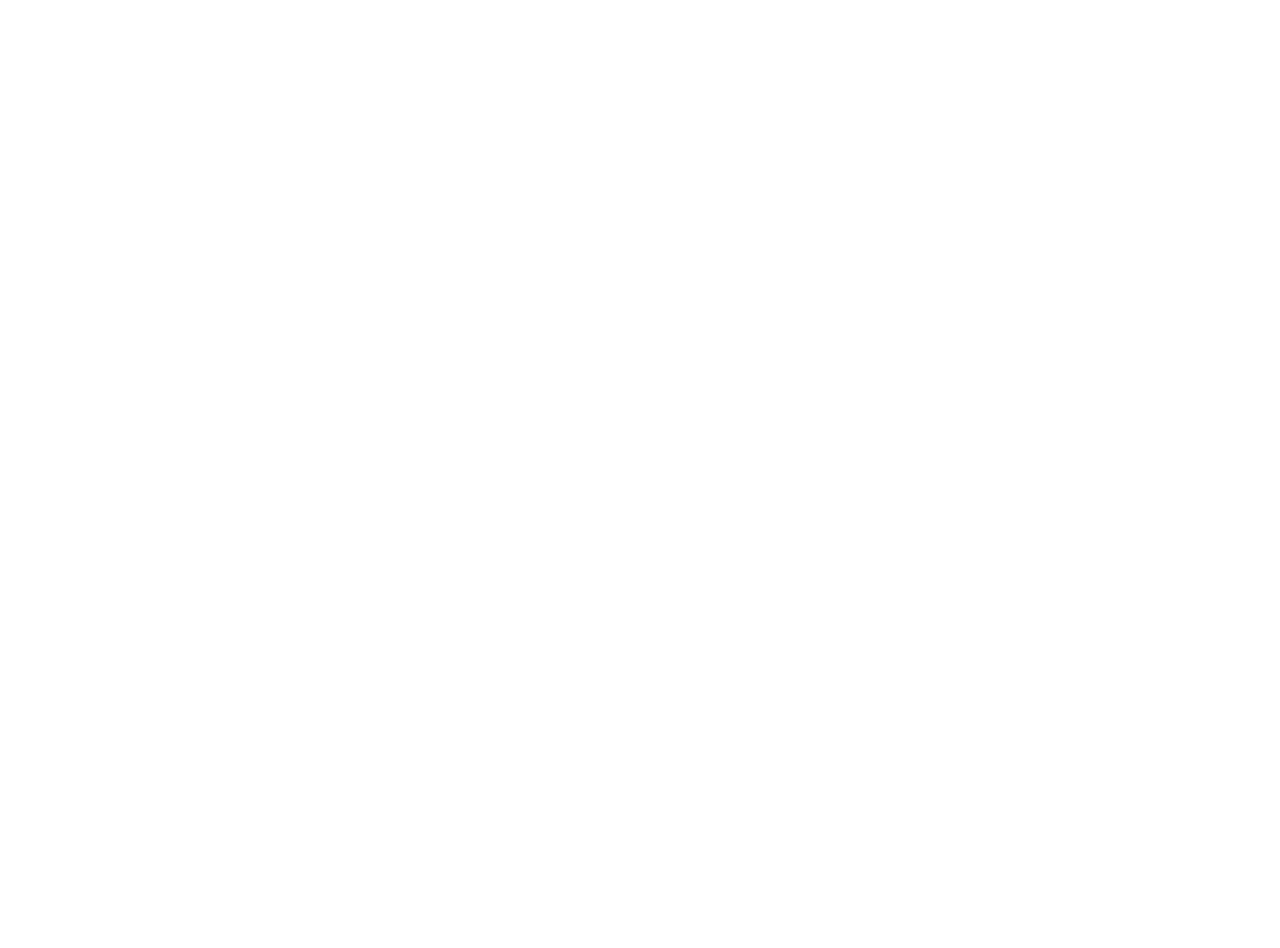
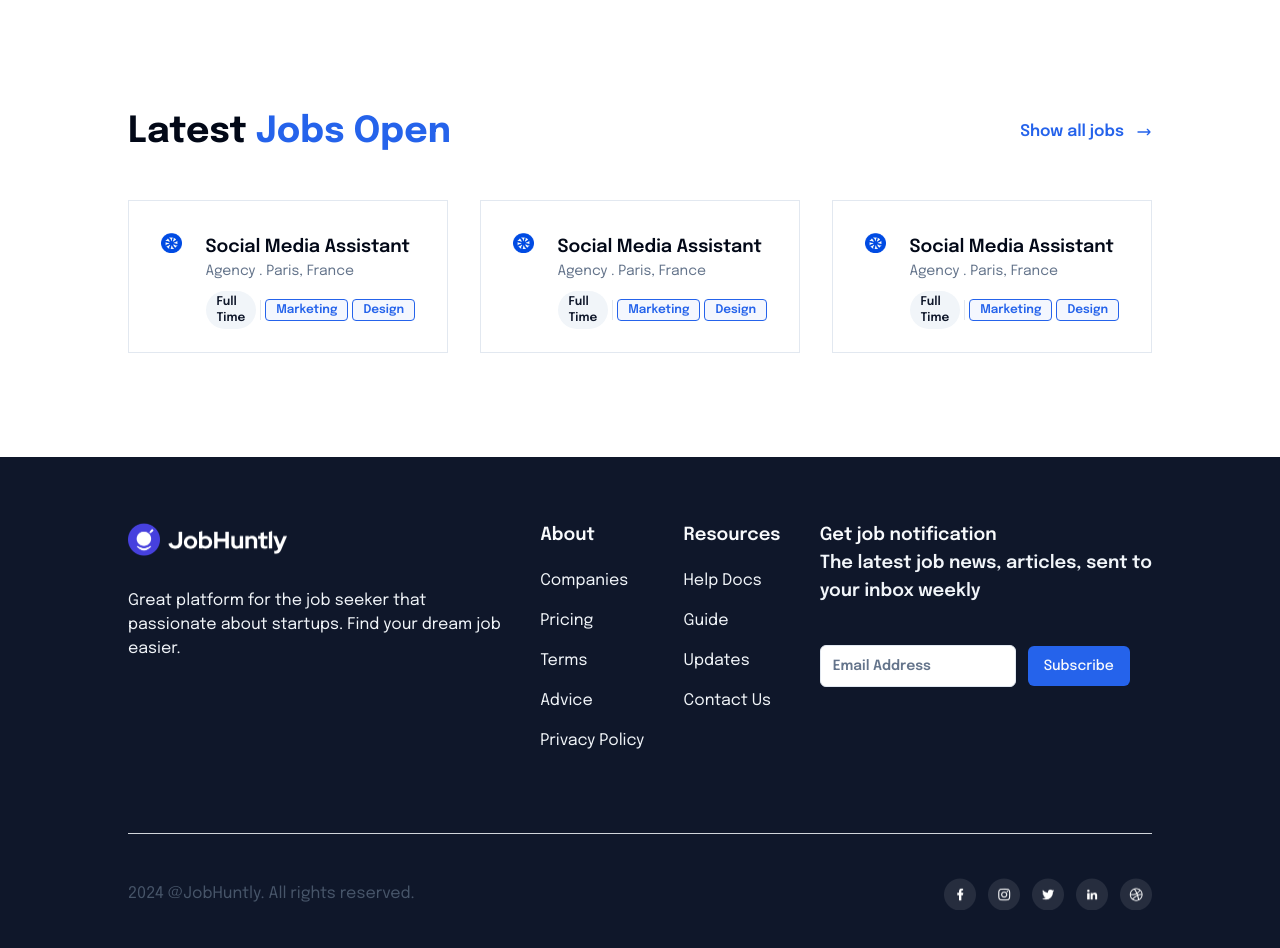
Before and after one commit to devtadanarsa/job-hunt, a Next.js app: page / in a window 1280 px wide. Shown: the part 2200-3148 px from the top of the page. Before the commit the page ends 2160 px from the top, so only its background shows below. Built offline with nearby package versions, Linux system fonts and the light colour scheme.

Commit message:
add latest job section and footer, landing page slicing done

```diff
--- a/package.json
+++ b/package.json
@@ -10,6 +10,7 @@
   },
   "dependencies": {
     "@radix-ui/react-select": "^2.0.0",
+    "@radix-ui/react-separator": "^1.0.3",
     "@radix-ui/react-slot": "^1.0.2",
     "class-variance-authority": "^0.7.0",
     "clsx": "^2.1.0",
--- a/src/app/layout.tsx
+++ b/src/app/layout.tsx
@@ -3,6 +3,7 @@
 import "./globals.css";
 import Image from "next/image";
 import Navbar from "@/components/layouts/Navbar";
+import Footer from "@/components/layouts/Footer";
 
 const epilogue = Epilogue({ subsets: ["latin"] });
 
@@ -22,6 +23,7 @@
       <body className={`${epilogue.className} relative overflow-x-hidden`}>
         <Navbar />
         <main>{children}</main>
+        <Footer />
       </body>
     </html>
   );
--- a/src/app/page.tsx
+++ b/src/app/page.tsx
@@ -3,6 +3,7 @@
 import Clients from "@/components/organisms/Clients";
 import FeaturedJobs from "@/components/organisms/FeaturedJobs";
 import Hero from "@/components/organisms/Hero";
+import LatestJobs from "@/components/organisms/LatestJobs";
 import Image from "next/image";
 
 export default function Home() {
@@ -17,6 +18,7 @@
         <Category />
         <BannerSignUp />
         <FeaturedJobs />
+        <LatestJobs />
       </div>
     </>
   );
--- /dev/null
+++ b/src/components/layouts/Footer/index.tsx
@@ -0,0 +1,99 @@
+import { Button } from "@/components/ui/button";
+import { Input } from "@/components/ui/input";
+import { Separator } from "@/components/ui/separator";
+import Image from "next/image";
+import Link from "next/link";
+import React from "react";
+
+const aboutLinks = [
+  "Companies",
+  "Pricing",
+  "Terms",
+  "Advice",
+  "Privacy Policy",
+];
+const resourceLinks = ["Help Docs", "Guide", "Updates", "Contact Us"];
+const socialMediaImg = [
+  "/images/soc-facebook.png",
+  "/images/soc-Instagram.png",
+  "/images/soc-Twitter.png",
+  "/images/soc-LinkedIn.png",
+  "/images/soc-Dribbble.png",
+];
+
+const Footer = () => {
+  return (
+    <div className="bg-slate-900 px-32 pt-16 pb-11">
+      <div className="flex flex-row items-start justify-between">
+        <div>
+          <Image
+            src="/images/logo.png"
+            alt="/images/logo.png"
+            width={160}
+            height={36}
+          />
+          <div className="text-muted mt-8">
+            Great platform for the job seeker that <br /> passionate about
+            startups. Find your dream job <br /> easier.
+          </div>
+        </div>
+        <div>
+          <div className="text-lg text-primary-foreground font-semibold mb-5">
+            About
+          </div>
+          <div className="space-y-4">
+            {aboutLinks.map((item: string, i: number) => (
+              <Link className="block text-muted" key={i} href="/">
+                {item}
+              </Link>
+            ))}
+          </div>
+        </div>
+        <div>
+          <div className="text-lg text-primary-foreground font-semibold mb-5">
+            Resources
+          </div>
+          <div className="space-y-4">
+            {resourceLinks.map((item: string, i: number) => (
+              <Link className="block text-muted" key={i} href="/">
+                {item}
+              </Link>
+            ))}
+          </div>
+        </div>
+        <div>
+          <div className="text-lg text-primary-foreground font-semibold mb-5">
+            Get job notification
+            <div className="text-muted">
+              The latest job news, articles, sent to <br /> your inbox weekly
+            </div>
+            <div className="mt-10 inline-flex items-center gap-3">
+              <Input placeholder="Email Address" className="py-5" />
+              <Button className="py-5">Subscribe</Button>
+            </div>
+          </div>
+        </div>
+      </div>
+      <Separator className="mt-20 mb-11 bg-gray-300" />
+      <div className="flex flex-row items-center justify-between">
+        <div className="text-slate-600">
+          2024 @JobHuntly. All rights reserved.
+        </div>
+        <div className="space-x-3">
+          {socialMediaImg.map((item: string, i: number) => (
+            <Image
+              className="inline"
+              src={item}
+              alt={item}
+              height={32}
+              width={32}
+              key={i}
+            />
+          ))}
+        </div>
+      </div>
+    </div>
+  );
+};
+
+export default Footer;
--- /dev/null
+++ b/src/components/organisms/LatestJobs/JobItem/index.tsx
@@ -0,0 +1,45 @@
+import { Badge } from "@/components/ui/badge";
+import { Separator } from "@/components/ui/separator";
+import { JobType } from "@/types";
+import Image from "next/image";
+import React, { FC } from "react";
+
+interface JobItemProps extends JobType {}
+
+const JobItem: FC<JobItemProps> = ({
+  image,
+  jobType,
+  name,
+  type,
+  location,
+  categories,
+}) => {
+  return (
+    <div className="border border-border p-8 flex flex-row items-start gap-6 cursor-pointer">
+      <div>
+        <Image src={image} alt={image} width={64} height={64} />
+      </div>
+      <div>
+        <div className="text-lg font-semibold">{name}</div>
+        <div className="text-sm text-muted-foreground mb-2">
+          {type} . {location}
+        </div>
+        <div className="h-5 inline-flex gap-1 items-center">
+          <Badge variant="secondary">{jobType}</Badge>
+          <Separator orientation="vertical" />
+          {categories.map((item: string, i: number) => (
+            <Badge
+              variant="outline"
+              key={i}
+              className="rounded border-primary bg-primary/5 text-primary"
+            >
+              {item}
+            </Badge>
+          ))}
+        </div>
+      </div>
+    </div>
+  );
+};
+
+export default JobItem;
--- /dev/null
+++ b/src/components/organisms/LatestJobs/index.tsx
@@ -0,0 +1,27 @@
+import TitleSection from "@/components/atoms/TitleSection";
+import React from "react";
+import JobItem from "./JobItem";
+
+const LatestJobs = () => {
+  return (
+    <div className="py-16 mt-32 mb-10 relative">
+      <TitleSection wordOne="Latest" wordTwo="Jobs Open" />
+      <div className="mt-12 grid grid-cols-3 gap-8">
+        {[0, 1, 2].map((item: number) => (
+          <JobItem
+            key={item}
+            image="/images/company2.png"
+            name="Social Media Assistant"
+            type="Agency"
+            location="Paris, France"
+            jobType="Full Time"
+            categories={["Marketing", "Design"]}
+            description="description"
+          />
+        ))}
+      </div>
+    </div>
+  );
+};
+
+export default LatestJobs;
--- /dev/null
+++ b/src/components/ui/separator.tsx
@@ -0,0 +1,31 @@
+"use client"
+
+import * as React from "react"
+import * as SeparatorPrimitive from "@radix-ui/react-separator"
+
+import { cn } from "@/lib/utils"
+
+const Separator = React.forwardRef<
+  React.ElementRef<typeof SeparatorPrimitive.Root>,
+  React.ComponentPropsWithoutRef<typeof SeparatorPrimitive.Root>
+>(
+  (
+    { className, orientation = "horizontal", decorative = true, ...props },
+    ref
+  ) => (
+    <SeparatorPrimitive.Root
+      ref={ref}
+      decorative={decorative}
+      orientation={orientation}
+      className={cn(
+        "shrink-0 bg-border",
+        orientation === "horizontal" ? "h-[1px] w-full" : "h-full w-[1px]",
+        className
+      )}
+      {...props}
+    />
+  )
+)
+Separator.displayName = SeparatorPrimitive.Root.displayName
+
+export { Separator }
--- /dev/null
+++ b/src/types/index.ts
@@ -0,0 +1,9 @@
+export type JobType = {
+  image: string;
+  jobType: string;
+  name: string;
+  type: string;
+  location: string;
+  description: string;
+  categories: string[];
+};
```
Also changed, not shown: src/components/organisms/FeaturedJobs/JobItem/index.tsx (+2 -9 lines), src/constants/index.ts (added), 1 other file (tests, documents, lock files or other folders).
